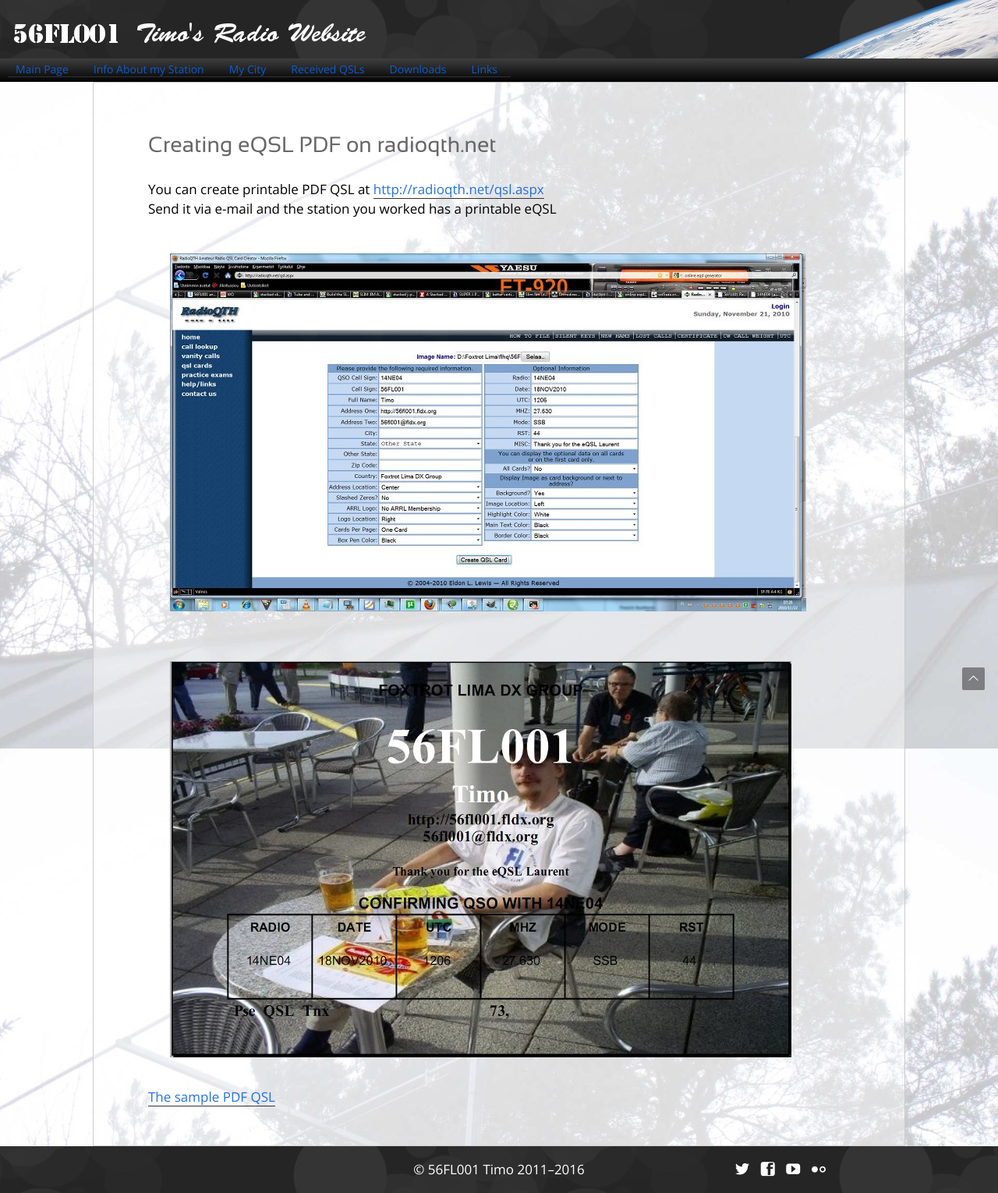
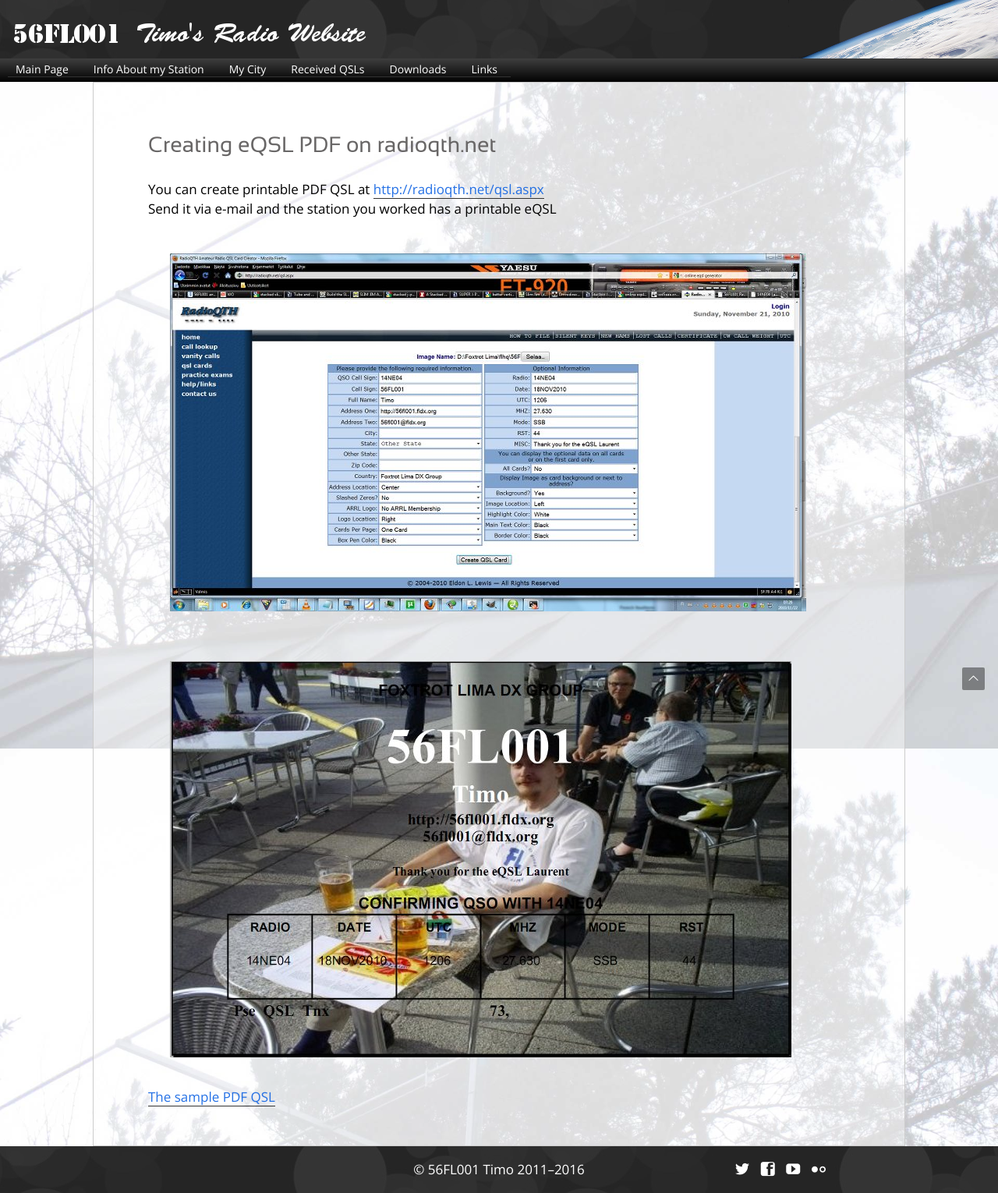
Before and after one commit to teear/56fl001.fldx.org, a Jekyll site: the page built from radioqth-qsl-creator.html, in a window 1280 px wide. Shown: the whole page at 78% size. Built offline with Jekyll 4.4.1, drawn with Linux system fonts in a browser that asks for light colours.

Commit message:
Fix nav link color

```diff
--- a/css/main.scss
+++ b/css/main.scss
@@ -299,8 +299,8 @@ iframe {
 .breadcrumb{position:relative; height:30px; width:100%; }
 .breadcrumb ul{position:relative; margin:0 5px 0 5px; padding:0; height:30px; background:url('{{ site.baseurl }}/breadcrumbImage.png') 0px -30px repeat-x; }
 .breadcrumb ul li{padding:0; margin:0; list-style:none; float:left; height:30px; display:inline;}
-.breadcrumb ul li a{font: 14px 'Open Sans', sans-serif; /*
-  color:rgb(255,255,255); text-decoration:none; border: none; line-height:30px; display:block;
+.breadcrumb ul li a{font: 14px 'Open Sans', sans-serif; color:rgb(255,255,255); /*
+  color:rgb(255,255,255); text-decoration:none; border: none; line-height:30px; display:block; */
   /* Pystyt linkkien välissä background:url('{{ site.baseurl }}/breadcrumbImage.png') 100% -60px no-repeat; */ padding:0 17px 0 15px; }
 .breadcrumb ul li a:hover {text-decoration:none; color:rbg(255,255,255);}
 .breadcrumb ul li a.active{background:none; color:rgb(255,255,255);}
```
